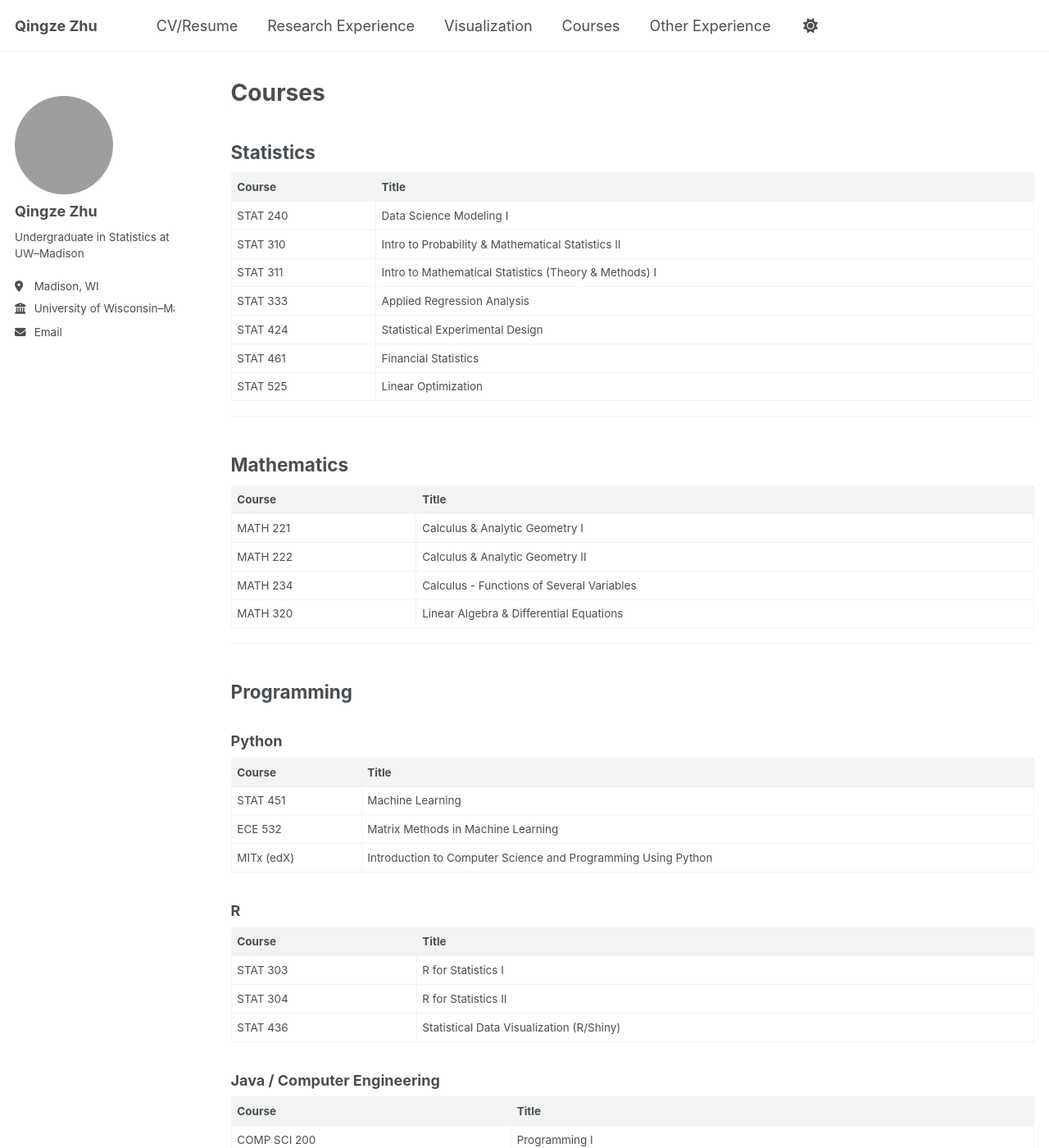
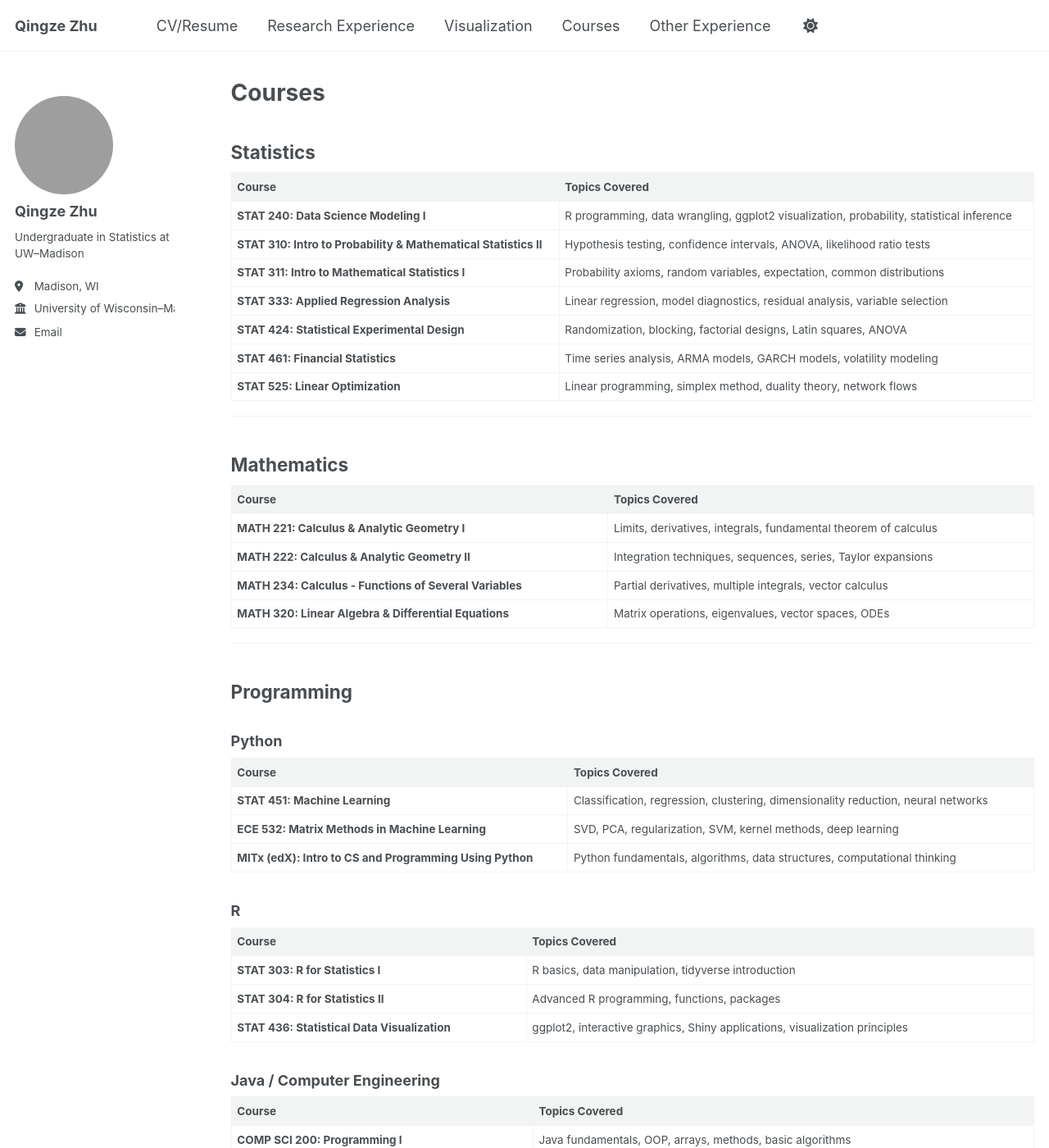
Before and after one commit to ZQZ0630/QingzeZhu-Personal-Webpage, a Jekyll site: the page built from _pages/courses.md, in a window 1280 px wide and 1400 px high. Shown: the whole window at 82% size. Built offline with Jekyll 4.4.1, drawn with Linux system fonts in a browser that asks for light colours; a script bundle is joined from its source files by our own code; library files that are not in the unit come from our copies; some of the changed text lies outside the part shown.

Commit message:
Update course titles to topics covered format

```diff
--- a/_pages/courses.md
+++ b/_pages/courses.md
@@ -5,29 +5,28 @@ permalink: /courses/
 author_profile: true
 ---
 
-
 ## Statistics
 
-| Course | Title |
-|--------|-------|
-| STAT 240 | Data Science Modeling I |
-| STAT 310 | Intro to Probability & Mathematical Statistics II |
-| STAT 311 | Intro to Mathematical Statistics (Theory & Methods) I |
-| STAT 333 | Applied Regression Analysis |
-| STAT 424 | Statistical Experimental Design |
-| STAT 461 | Financial Statistics |
-| STAT 525 | Linear Optimization |
+| Course | Topics Covered |
+|--------|----------------|
+| **STAT 240: Data Science Modeling I** | R programming, data wrangling, ggplot2 visualization, probability, statistical inference |
+| **STAT 310: Intro to Probability & Mathematical Statistics II** | Hypothesis testing, confidence intervals, ANOVA, likelihood ratio tests |
+| **STAT 311: Intro to Mathematical Statistics I** | Probability axioms, random variables, expectation, common distributions |
+| **STAT 333: Applied Regression Analysis** | Linear regression, model diagnostics, residual analysis, variable selection |
+| **STAT 424: Statistical Experimental Design** | Randomization, blocking, factorial designs, Latin squares, ANOVA |
+| **STAT 461: Financial Statistics** | Time series analysis, ARMA models, GARCH models, volatility modeling |
+| **STAT 525: Linear Optimization** | Linear programming, simplex method, duality theory, network flows |
 
 ---
 
 ## Mathematics
 
-| Course | Title |
-|--------|-------|
-| MATH 221 | Calculus & Analytic Geometry I |
-| MATH 222 | Calculus & Analytic Geometry II |
-| MATH 234 | Calculus - Functions of Several Variables |
-| MATH 320 | Linear Algebra & Differential Equations |
+| Course | Topics Covered |
+|--------|----------------|
+| **MATH 221: Calculus & Analytic Geometry I** | Limits, derivatives, integrals, fundamental theorem of calculus |
+| **MATH 222: Calculus & Analytic Geometry II** | Integration techniques, sequences, series, Taylor expansions |
+| **MATH 234: Calculus - Functions of Several Variables** | Partial derivatives, multiple integrals, vector calculus |
+| **MATH 320: Linear Algebra & Differential Equations** | Matrix operations, eigenvalues, vector spaces, ODEs |
 
 ---
 
@@ -35,26 +34,26 @@ author_profile: true
 
 ### Python
 
-| Course | Title |
-|--------|-------|
-| STAT 451 | Machine Learning |
-| ECE 532 | Matrix Methods in Machine Learning |
-| MITx (edX) | Introduction to Computer Science and Programming Using Python |
+| Course | Topics Covered |
+|--------|----------------|
+| **STAT 451: Machine Learning** | Classification, regression, clustering, dimensionality reduction, neural networks |
+| **ECE 532: Matrix Methods in Machine Learning** | SVD, PCA, regularization, SVM, kernel methods, deep learning |
+| **MITx (edX): Intro to CS and Programming Using Python** | Python fundamentals, algorithms, data structures, computational thinking |
 
 ### R
 
-| Course | Title |
-|--------|-------|
-| STAT 303 | R for Statistics I |
-| STAT 304 | R for Statistics II |
-| STAT 436 | Statistical Data Visualization (R/Shiny) |
+| Course | Topics Covered |
+|--------|----------------|
+| **STAT 303: R for Statistics I** | R basics, data manipulation, tidyverse introduction |
+| **STAT 304: R for Statistics II** | Advanced R programming, functions, packages |
+| **STAT 436: Statistical Data Visualization** | ggplot2, interactive graphics, Shiny applications, visualization principles |
 
 ### Java / Computer Engineering
 
-| Course | Title |
-|--------|-------|
-| COMP SCI 200 | Programming I |
-| COMP SCI 252 | Intro to Computer Engineering |
+| Course | Topics Covered |
+|--------|----------------|
+| **COMP SCI 200: Programming I** | Java fundamentals, OOP, arrays, methods, basic algorithms |
+| **COMP SCI 252: Intro to Computer Engineering** | Boolean algebra, digital logic, assembly language (LC-3), computer organization |
 
 ---
 
@@ -62,15 +61,15 @@ author_profile: true
 
 ### MITx MicroMasters in Supply Chain Management (edX)
 
-| Course Code | Title |
-|-------------|-------|
-| CTL.SC0x | Supply Chain Analytics |
-| CTL.SC1x | Supply Chain Fundamentals |
-| CTL.SC2x | Supply Chain Design |
-| CTL.SC3x | Supply Chain Dynamics |
-| CTL.SC4x | Supply Chain Technology and Systems |
+| Course | Topics Covered |
+|--------|----------------|
+| **CTL.SC0x: Supply Chain Analytics** | Data analysis, forecasting, demand planning, inventory management |
+| **CTL.SC1x: Supply Chain Fundamentals** | Logistics, distribution, customer service, transportation |
+| **CTL.SC2x: Supply Chain Design** | Network design, facility location, strategic sourcing, risk management |
+| **CTL.SC3x: Supply Chain Dynamics** | Bullwhip effect, system dynamics, supply chain coordination |
+| **CTL.SC4x: Supply Chain Technology and Systems** | ERP, information systems, e-commerce, emerging technologies |
 
-
+---
 
 ## Online Certificates
 
```
